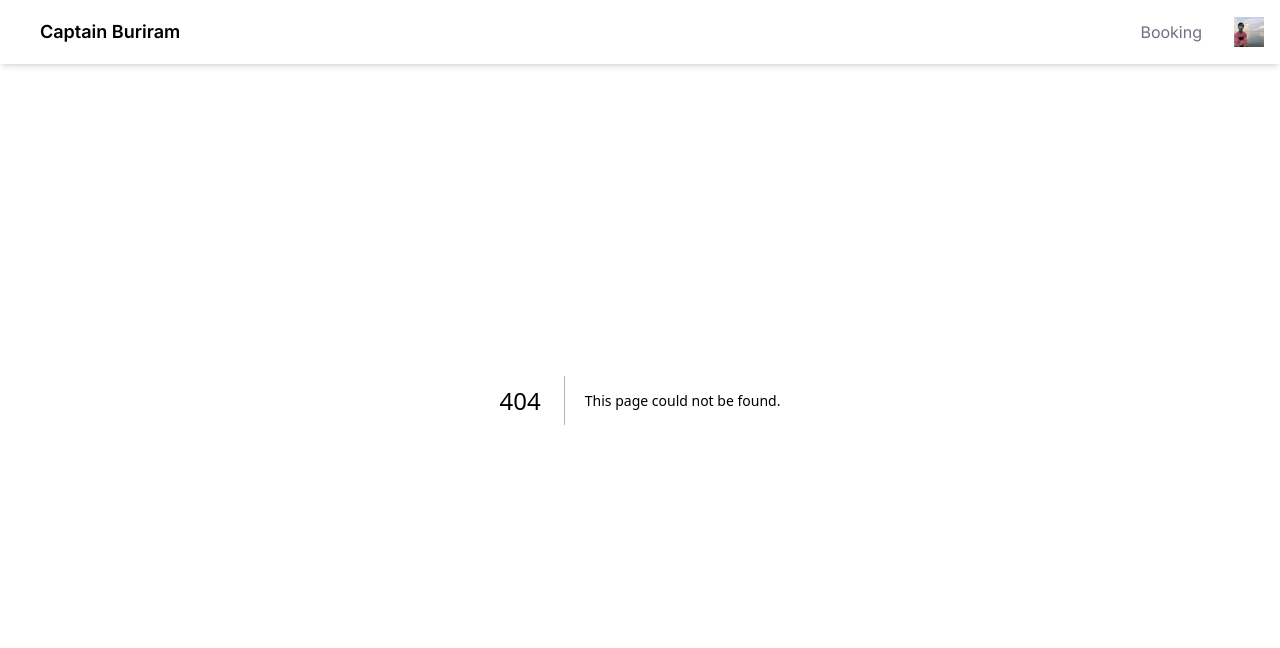
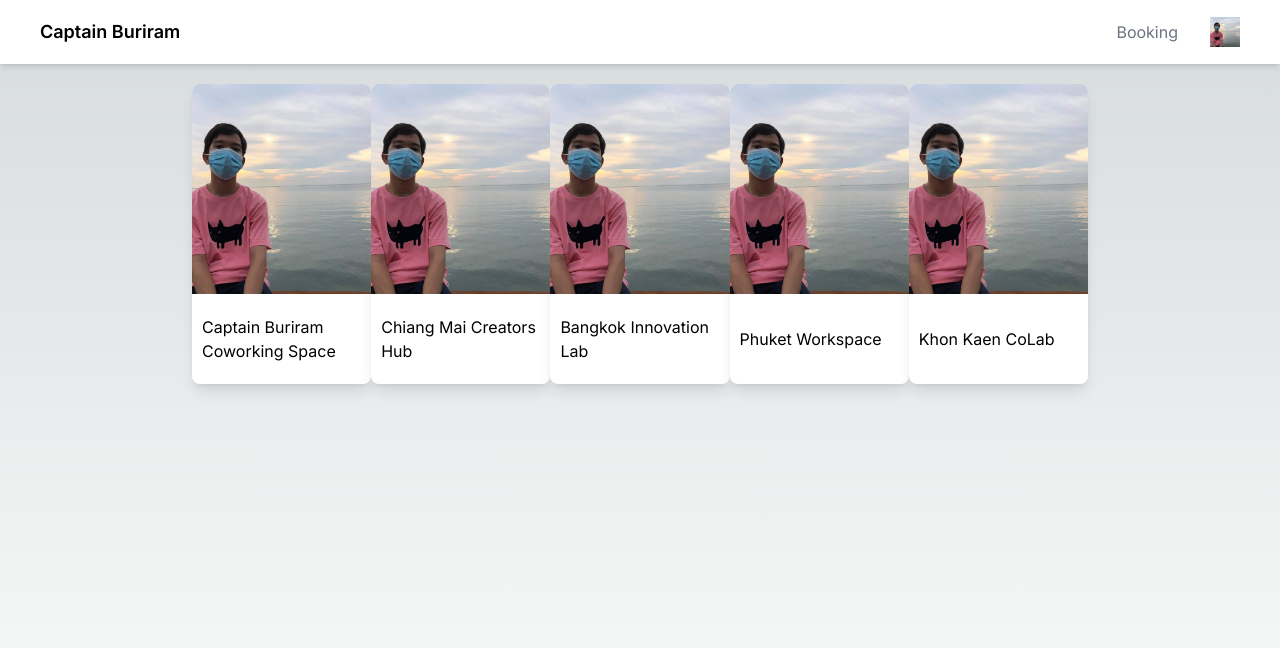
Before and after one commit to naphattar/CoworkingSpaceReservation, a Next.js app: page /coworkingspace in a window 1280 px wide. Before the commit this address had no page. Shown: the top 648 px of the page. Built offline with nearby package versions, Linux system fonts and the light colour scheme.

Commit message:
[ADD] add coworkingspace list page

```diff
--- /dev/null
+++ b/src/app/(coworkinginfo)/coworkingspace/page.tsx
@@ -0,0 +1,14 @@
+import styles from "@/app/page.module.css";
+import { LinearProgress } from "@mui/material";
+import { Suspense } from "react";
+import CoworkingspaceCatalog from "./components/CoworkingspaceCatalog";
+
+export default async function CoWorkingSpacePage() {
+     return (
+    <main className={styles.main}>
+      <Suspense fallback={<LinearProgress/>}>
+        <CoworkingspaceCatalog/>
+      </Suspense>
+    </main>
+  );
+}
--- a/src/components/TopMenu/TopMenu.tsx
+++ b/src/components/TopMenu/TopMenu.tsx
@@ -3,7 +3,7 @@
 
 export default function TopMenu() {
     return (
-        <div className="fixed top-0 left-0 right-0 z-30 flex justify-between h-16 p-4 items-center bg-white shadow-md space-x-8">
+        <div className="fixed top-0 left-0 right-0 z-30 flex justify-between h-16 p-4 pr-10 items-center bg-white shadow-md space-x-8">
             {/* Left Side: Title Text */}
             <div className="text-lg font-semibold whitespace-nowrap truncate p-6">
                 Captain Buriram
```
